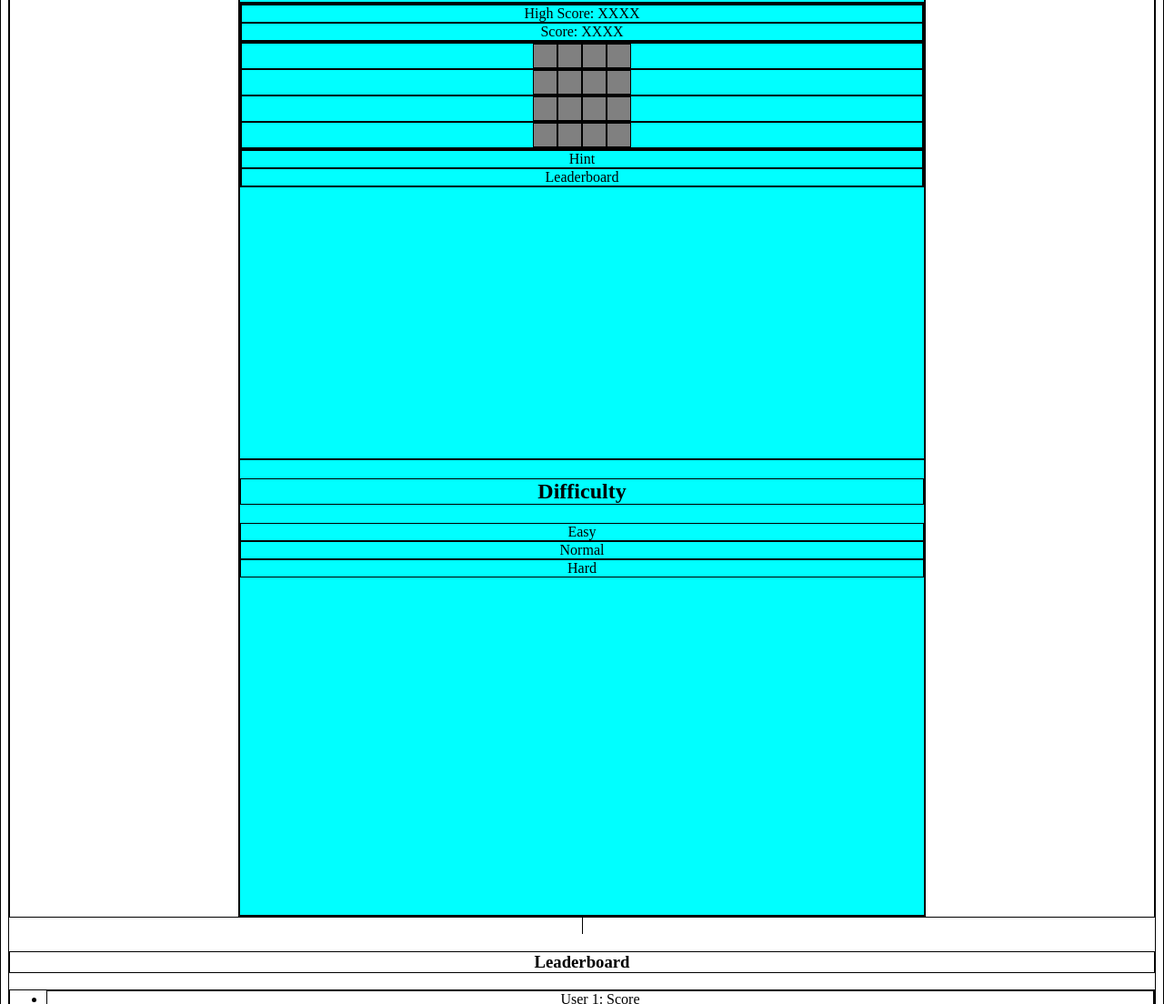
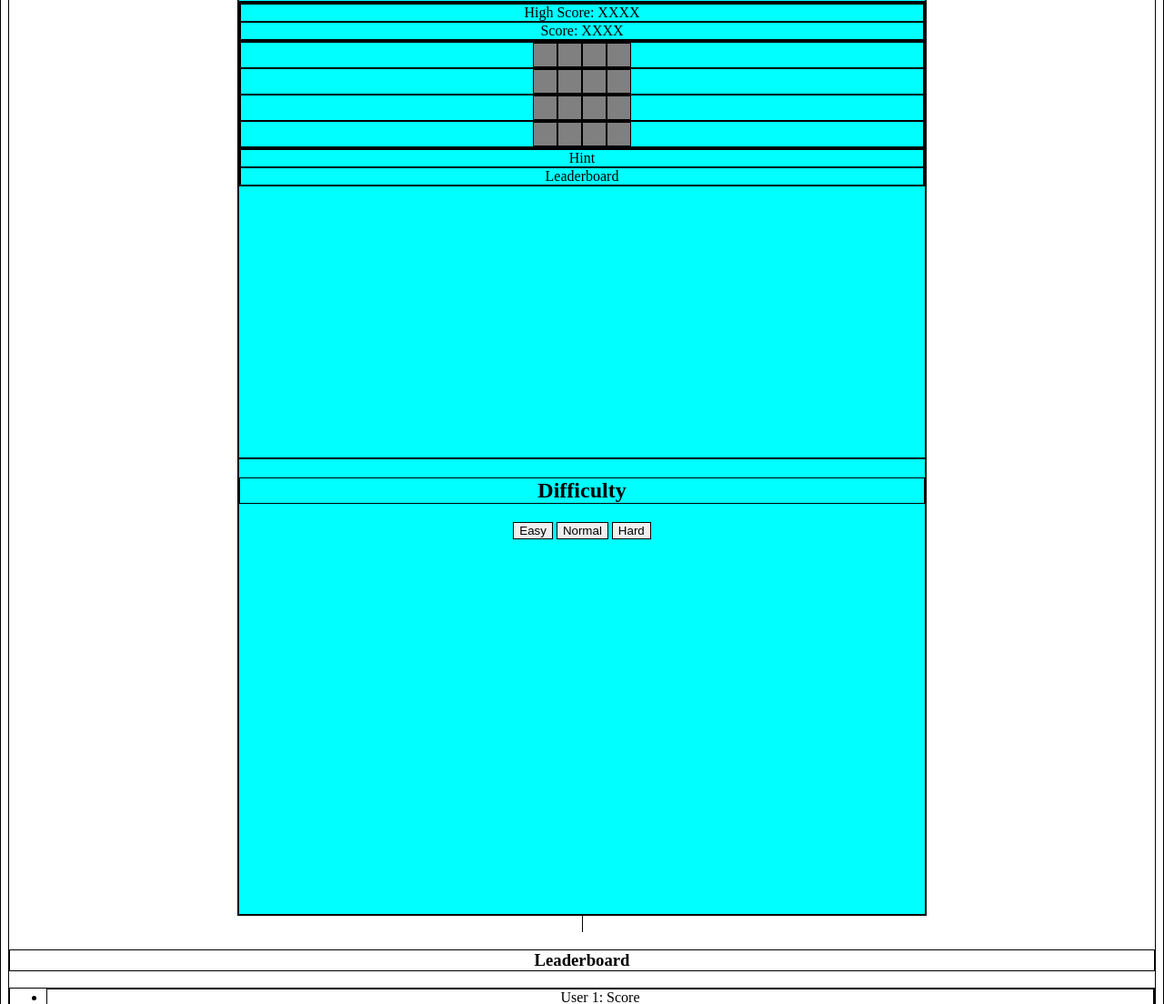
Before and after one commit to amt-unknown/Mine-Sweeper-Game, a plain HTML site: page index.html in a window 1280 px wide. Shown: the part 1033-2137 px from the top of the page at 91% size. Drawn offline with Linux system fonts and the light colour scheme.

Commit message:
Base Grid system and listener events added. May need to refactor for readibility. Adjacency Matrix needed.

```diff
--- a/index.html
+++ b/index.html
@@ -6,21 +6,20 @@
     <meta name="viewport" content="width=device-width, initial-scale=1.0">
     <title>Mine Sweeper</title>
 
-    <link href="styles.css" rel="stylesheet" type="text/css">
-    <script src="script.js"></script>
+    <link href="./styles.css" rel="stylesheet" type="text/css">
+    <script src="./script.js"></script>
 </head>
 <body>
     <nav>NavBar Here</nav>
-    <main>
-        <div class="gameSpace">
-            <div class="welcomeScreen screen">
+    <div id="gameSpace" class="gameSpace">
+        <div id = "welcomeScreen" class="screen">
             <h1>Welcome!</h1>
             <div class="welcomeBtns">
                 <button class="newGame">New Game</button>
                 <button class="tutorial">Tutorial</button>
             </div>
         </div>
-            <div class="tutorialScreen screen">
+        <div id="tutorialScreen" class="screen">
             <div class="tutorialOptions">
                 <div class="tutorialBack">Back</div>
                 <div class="tutorialNewGame">New Game</div>
@@ -38,50 +37,25 @@
                 <div class = "lessonDescription">DESCRIPTION</div>
             </div>
         </div>
-            <div class="gameScreen screen">
+        <div id="gameScreen" class="screen">
             <div class="userScores">
                 <div class="highScore">High Score: XXXX</div>
                 <div class="score">Score: XXXX</div>
             </div>
-                <div class="gridSpace">
-                    <div class="grid-row">
-                        <div class = "grid-column"></div>
-                        <div class = "grid-column"></div>
-                        <div class = "grid-column"></div>
-                        <div class = "grid-column"></div>
-                    </div>
-                    <div class="grid-row">
-                        <div class = "grid-column"></div>
-                        <div class = "grid-column"></div>
-                        <div class = "grid-column"></div>
-                        <div class = "grid-column"></div>
-                    </div>
-                    <div class="grid-row">
-                        <div class = "grid-column"></div>
-                        <div class = "grid-column"></div>
-                        <div class = "grid-column"></div>
-                        <div class = "grid-column"></div>
-                    </div>
-                    <div class="grid-row">
-                        <div class = "grid-column"></div>
-                        <div class = "grid-column"></div>
-                        <div class = "grid-column"></div>
-                        <div class = "grid-column"></div>
-                    </div>
+            <div id="gridSpace">
             </div>
             <div class="gameOptions">
                 <div class="Hint">Hint</div>
                 <div class="Leaderboard">Leaderboard</div>
             </div>
         </div>
-            <div class="difficultyScreen screen">
+        <div id="difficultyScreen" class="screen">
             <h2>Difficulty</h2>
-                <div>Easy</div>
-                <div>Normal</div>
-                <div>Hard</div>
+            <button >Easy</button>
+            <button>Normal</button>
+            <button>Hard</button>
         </div>
     </div>
-    </main>
     <sidebar>
         <h3>Leaderboard</h3>
         <ul>
--- a/script.js
+++ b/script.js
@@ -1,12 +1,106 @@
+//Screen Navigation Control
+// const screenChanger = {
+//     initializeGameSpace () {
+//         let gameSpaceDOM = document.getElementsByClassName('screen');
+//         let screenDisplayList = [];
+//     // let screenList = gameSpaceDOM.getElementsByClassName("screen")
+//         for(let i = 0; i < gameSpaceDOM.length; i++){
+//             // let element = document.getElementById(gameSpaceDOM[i].id);
+//             // screenDisplayList.push(element)
+//             // element.style.display = 'auto';
+//             // console.log(element.style)
+
+//             console.log(gameSpaceDOM[i].style)
+//         }
+//         console.log(screenDisplayList)
+//     },
+
+// }
+
+
+
+
 //Game grid sytem
 //Create DOM for Grid
+const gameGrid = {
+    rows: 0,
+    columns: 0,
+    bombCout: 0,
+    bombLayer: [[]],
+    proximityLayer: [[]],
+
+    initializeGameGrids([numberOfBombs, numberOfRows, numberOfColumns]) {
+        this.rows = numberOfRows;
+        this.columns = numberOfColumns;
+        this.bombCout = numberOfBombs;
+
+        let gameGrid = document.querySelector('#gridSpace')
+        let bombsRemaining = numberOfBombs;
+        let placeBomb = false;
+        for(let j=0; j < numberOfRows; j++){
+            let newRow = document.createElement('div')
+            newRow.className = 'grid-row'
+
+
+            // gameGrid.push()
+            for(let i=0; i < numberOfColumns; i++){
+                let newCol = document.createElement('div')
+                newCol.className = 'grid-column'
+                newCol.addEventListener('dblclick',() => {
+                    console.log(this.bombLayer[j][i])
+                })
+                newRow.appendChild(newCol)
+
+                let result = bombPlacement(bombsRemaining)
+                placeBomb = result[0]
+                bombsRemaining = result[1]
+                // [ placeBomb, bombsRemaining ] = bombPlacement(bombsRemaining)
+
+                //Initializes bombLayer
+                if(j === 0 && i === 0){ //Only used for initial value in null array.
+                    if(placeBomb){
+                        this.bombLayer[j][i] = 1;
+                    } else{
+                        this.bombLayer[j][i] = 0;
+                    }
+                } else { //Normal iterations after initial value placement
+                    if(placeBomb){
+                        this.bombLayer[j].push(1);
+                    } else{
+                        this.bombLayer[j].push(0);
+                    }
+
+                }
+            }
+
+            if(j < numberOfRows - 1){
+                this.bombLayer.push([])
+            }
+            gameGrid.appendChild(newRow)
+        }
+
+
+    }
+}
 
 //Generate Mine Map
-//Fixed Grid System(for initial install)
+//Randomized Grid System Function
+function bombPlacement(numberOfBombs){
+    let randomNumber = Math.random();
+    let isBomb = false;
+    if(randomNumber < 0.5 && numberOfBombs > 0){
+        isBomb = true;
+        numberOfBombs--;
+    }
 
-//*Randomized Grid System
+    return [isBomb, numberOfBombs]
+}
 
 //Generate Numbers Map
+function proximityArray(bombLayer){
+
+
+}
 
 //Game grid sensor. Checks targeted block for underlying type
 
@@ -18,7 +112,14 @@
 
 //Score Tracker
 
-//*Game difficulty selection
+//Game difficulty selection
+let difficulty = {
+    test: [6,4,4],
+    easy: [25,9,9],
+    medium: [80,16, 16],
+    hard: [150, 16, 30],
+}
+
 
 
 
@@ -26,8 +127,24 @@
 //Local Storage and Leaderboard
 
 
+// let bombLayer = [];
 
+// for(let i=0; i < 16; i++){
+//     bombLayer.push(0)
+// }
+// bombLayer[15]=1;
 
 
 //*Tutorial
 //*Help Button
+
+// initializeGameGrids(0, 1, 4)
+window.onload = async () => {
+
+
+    gameGrid.initializeGameGrids(difficulty.test)
+
+    for(let i = 0; i < 4; i++){
+        console.log(gameGrid.bombLayer[i])
+    }
+}
```
Also changed, not shown: styles.css (+16 -0 lines). Lines whose indentation alone changed are shown as unchanged.
